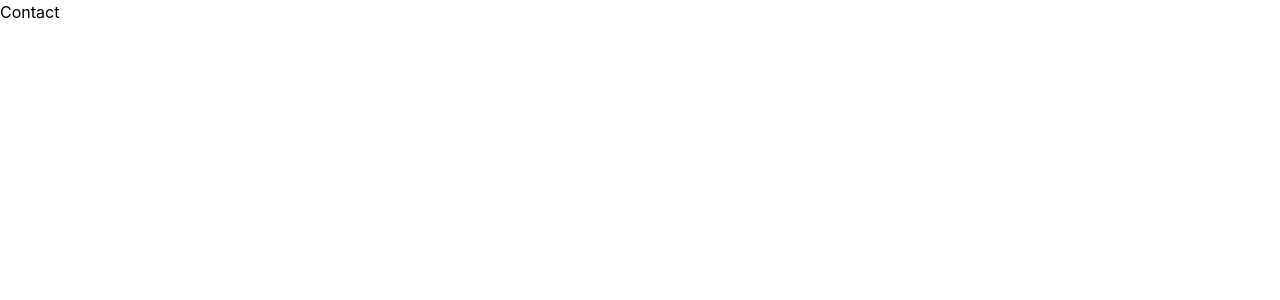
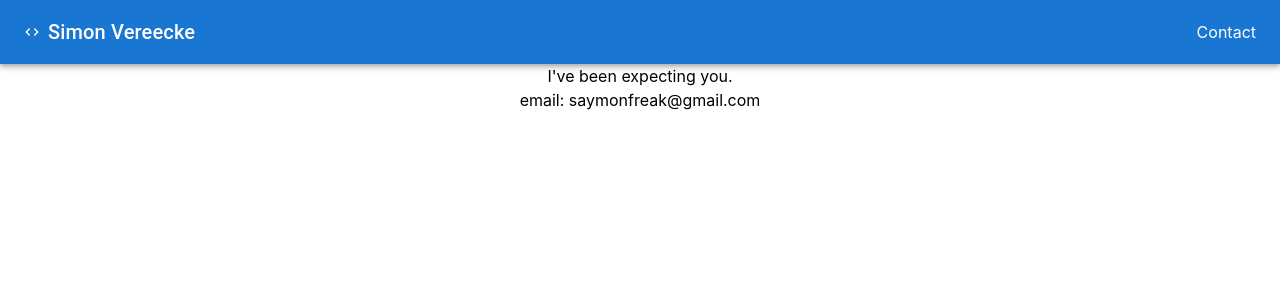
Before and after one commit to Simplify4Me2/my-awesome-website, a React (Vite) app in the folder my-resume-react-app/: page /contact in a window 1280 px wide. Shown: the top 300 px of the page. Built offline with nearby package versions, Linux system fonts and the light colour scheme.

Commit message:
add email link

```diff
--- a/my-resume-react-app/src/contact/contact.tsx
+++ b/my-resume-react-app/src/contact/contact.tsx
@@ -1,5 +1,14 @@
 import React from "react";
+import { Header } from "../components/header";
 
 export function Contact() {
-    return <>Contact</>
+  return (
+    <>
+      <Header />
+      <div className="flex flex-col justify-center items-center">
+        <h1>I've been expecting you.</h1>
+        <span>email: <a href="mailto:saymonfreak@gmail.com">saymonfreak@gmail.com</a></span>
+      </div>
+    </>
+  );
 }
```
